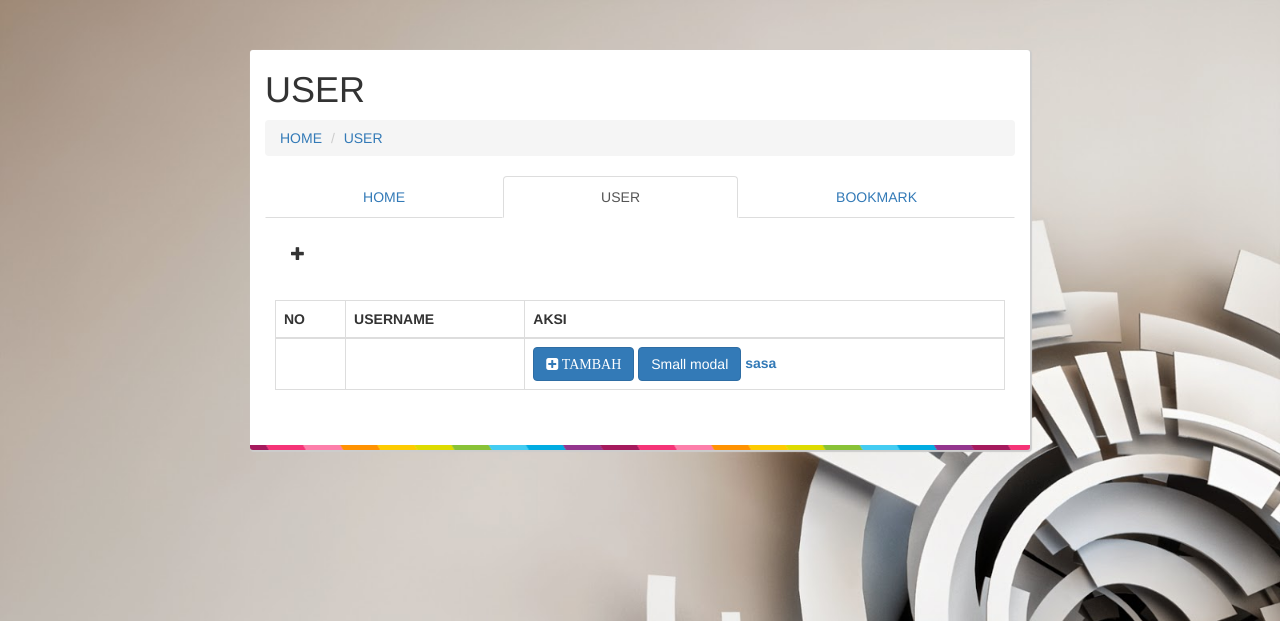
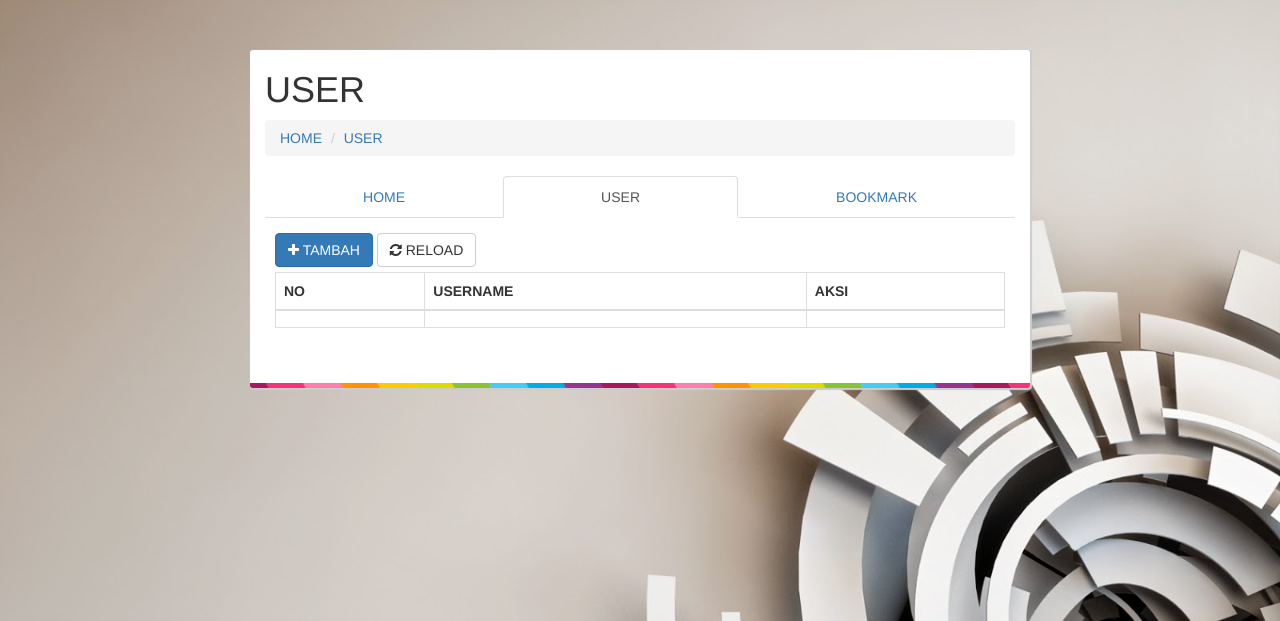
Before and after one commit to silogos/TugasGit-CI, a CodeIgniter app: page /TugasCI-GIT/index.php/home/user in a window 1280 px wide. Shown: the top 621 px of the page. Run offline with CodeIgniter, Linux system fonts and the light colour scheme; the visitor is signed in with stand-in values (Sample User, id 1); data that the repository does not hold is empty; some libraries are stand-ins or nearby versions.

Commit message:
ajax user selesai

```diff
--- a/application/views/home/user_view.php
+++ b/application/views/home/user_view.php
@@ -17,11 +17,17 @@
                 <li><a href="<?php echo base_url('index.php/home/bookmark'); ?>">BOOKMARK</a></li>
             </ul>
             <div id="content">
-                <div id="notif" class="alert" role="alert">
-                  <span class="glyphicon glyphicon-plus" aria-hidden="true"></span>
-                  <span class="sr-only">Error:</span>
-                  <span class="eror_detail"></span>
+                <div id="notif" class="alert" role="alert" style="display: none;">
+                    <i id="notif_icon" class="fa fa-plus"></i>
+                    <span class="sr-only">Error:</span>
+                    <span class="eror_detail"></span>
+                    <button onclick="remove_notif()" class="close"><i class="fa fa-remove"></i></button>
                 </div>
+                <div style="margin: 5px 0;">
+                    <a class="btn btn-primary" onclick="mod_tambah()"><i class="fa fa-plus"></i> TAMBAH</a>
+                    <button class="btn btn-default" onclick="reload()"><i class="fa fa-refresh"></i> RELOAD</button>
+                </div>
+                <div class="table-responsive">
                 <table id="user" class="table table-bordered table-striped">
                     <thead>
                         <th>NO</th>
@@ -33,13 +39,12 @@
                             <td></td>
                             <td></td>
                             <th>
-                                <?php echo anchor(base_url('index.php/cruduser/tambah'),'<i class="fa fa-plus-square"> TAMBAH</i>',array('class'=>'btn btn-primary')); ?>
-                                <button type="button" class="btn btn-primary" data-toggle="modal" data-target="#tambah-user">Small modal</button>
-                                <a id="test">sasa</a>
+
                             </th>
                         </tr>
                     </tfoot>
                 </table>
+                </div>
             </div>
 
 
@@ -49,15 +54,14 @@
 </div>
 
 
-
-<div class="modal" id="tambah-user">
-    <div class="modal-dialog">
+<div class="modal" id="tambah_user">
+    <div class="modal-dialog modal-md">
         <div class="modal-content">
             <div class="modal-header">
             <button type="button" class="close" data-dismiss="modal" aria-label="Close"><span aria-hidden="true"><i class="fa fa-remove"></i></span></button>
             <h4 class="modal-title">TAMBAH USER</h4>
             </div>
-            <form method="POST" class="form-user">
+            <form id="form-tambah-user">
             <div class="modal-body">
 
                 <div class="form-group">
@@ -74,14 +78,50 @@
 
             </div>
             <div class="modal-footer">
-                <a class="form-control btn btn-primary tambahuser" >TAMBAH</a>
-                <a onclick="edit_user(this.)" class="form-control btn btn-primary" >TAMBAH</a>
+                <a href="#tambah" onclick="tambah()" class="form-control btn btn-primary" >TAMBAH</a>
             </div>
             </form>
         </div>
     </div>
 </div>
 
+
+<div class="modal" id="edit_user">
+    <div class="modal-dialog modal-md">
+        <div class="modal-content">
+            <div class="modal-header">
+            <button type="button" class="close" data-dismiss="modal" aria-label="Close"><span aria-hidden="true"><i class="fa fa-remove"></i></span></button>
+            <h4 id="modtit" class="modal-title">USER</h4>
+            </div>
+            <div class="modal-body">
+                <form id="form-edit-user">
+                    <div class="form-group">
+                        <input type="hidden" name="id" id="id" required="" disabled=""/>
+                        <input class="form-control" type="text" name="username" id="username" required="" id="username" placeholder="Username" disabled=""/>
+                    </div>
+                    <div class="form-group">
+                        <input class="form-control" type="password" name="pass_word" required="" id="password" placeholder="Password Lama"/>
+                    </div>
+                    <div class="form-group">
+                        <input class="form-control" type="password" name="password" required="" id="password" placeholder="Password Sekarang"/>
+                    </div>
+                    <div class="progress" style="display: none;">
+                      <div class="progress-bar" role="progressbar" aria-valuenow="1" aria-valuemin="0" aria-valuemax="100" style="width: 1%;">
+
+                      </div>
+                    </div>
+                </form>
+            </div>
+            <div class="modal-footer">
+                <button type="button" class="btn btn-default" data-dismiss="modal">Close</button>
+                <a href="#edit" onclick="edit()" class="btn btn-primary" >EDIT</a>
+            </div>
+
+        </div>
+    </div>
+</div>
+
+<!-- modal delete user --!>
 <div class="modal" id="hapus">
     <div class="modal-dialog modal-sm">
         <div class="modal-content">
@@ -96,7 +136,7 @@
             </div>
             <div class="modal-footer">
                 <button type="button" class="btn btn-default" data-dismiss="modal">Close</button>
-                <a id='delete_user' class="btn btn-danger" ><i class="fa fa-trash"></i> Delete</a>
+                <a href="#delete" id='delete_user' class="btn btn-danger" ><i class="fa fa-trash"></i> Delete</a>
             </div>
 
         </div>
--- a/assets/javascript/user.js
+++ b/assets/javascript/user.js
@@ -1,5 +1,9 @@
-$(function (){
-    var user = $('#user').dataTable({
+var user;
+
+$(document).ready(function(){
+
+    //datatable
+    user = $('#user').DataTable({
         ajax: 'user_data',
         columns: [
             {'data': 'no'},
@@ -7,13 +11,21 @@ $(function (){
             {'data': 'id'}
         ]
     });
+
 });
 
+function reload(){
+    user.ajax.reload();
+}
 
+function mod_tambah(){
+    $('#tambah_user').modal('show');
+    $('#username').focus();
 
-$(document).ready(function(){
-    $('.tambahuser').click(function(){
-        var data = $('.form-user').serialize();
+}
+
+function tambah(){
+    var data = $('#form-tambah-user').serialize();
     $.ajax({
         type: 'POST',
         url: '../cruduser/tambah_aksi',
@@ -25,30 +37,86 @@ $(document).ready(function(){
         },
         success: function(response){
             $('.progress-bar').animate({width: '100%'}, 500);
+            $('.progress').css('display','none');
             $('#username,#password').val('');
-                $('.progress').css('display','none');
-                $('.progress-bar').css('width','1px');
+            $('.eror_detail').text(response.msg);
+            $('#notif').removeClass('alert-danger alert-success alert-warning');
+            $('#notif_icon').removeClass('fa-info fa-plus fa-trash');
+            if(response.error == true){
+                $('#notif').addClass('alert-warning');
+                $('#notif_icon').addClass('fa-info');
+            }else{
+                $('#notif').addClass('alert-success');
+                $('#notif_icon').addClass('fa-plus');
+            }
+            $('#notif').fadeIn(3000);
             setTimeout(
             function(){
-                    $('#tambah-user').modal('hide');
-                    alert(response.msg);
-                    refresh()
+                $('#tambah_user').modal('hide');
+                reload();
             },1000);
         }
     });
+}
+
+function mod_edit(id){
+    $('#edit_user').modal('show');
+    $.ajax({
+        type: 'GET',
+        url: '../cruduser/edit/'+id,
+        dataType: 'JSON',
+        success: function(data){
+            $('#form-edit-user input[name=id]').val(data.id);
+            $('#form-edit-user input[name=username]').val(data.username);
+            $('#form-edit-user input[name=pass_word]').focus();
+        }
     });
+}
+
+function edit(){
+    $('#id, #username').removeAttr('disabled');
+    var data = $('#form-edit-user').serialize();
+
+    $.ajax({
+        type: 'POST',
+        url: '../cruduser/edit_aksi',
+        data: data,
+        beforeSend: function(){
+            $('.progress').show();
+            $('.progress-bar').animate({width: '60%'}, 0);
+        },
+        success: function(response){
+            $('.progress-bar').animate({width: '100%'}, 500);
+            $('.progress').css('display','none');
+            $('#username,#password').val('');
+            $('.eror_detail').text(response.msg);
+            $('#notif').removeClass('alert-danger alert-success alert-warning');
+            $('#notif_icon').removeClass('fa-info fa-plus fa-trash');
+            if(response.error == true){
+                $('#notif_icon').addClass('fa-info');
+                $('#notif').addClass('alert-warning');
+            }else{
+                $('#notif_icon').addClass('fa-check');
+                $('#notif').addClass('alert-success');
+            }
+            $('#notif').fadeIn(3000);
+            setTimeout(
+            function(){
+                $('#tambah_user').modal('hide');
+                reload();
+            },1000);
+        }
     });
-
-function refresh(){
-    user.ajax.url('user_data').load();
 }
 
 function mod_delete(id){
     $('#hapus').modal('show');
-    $('#delete_user').attr('onclick','delete_user('+id+')');
+    $('#delete_user').focus();
+    $('#delete_user').attr('onclick','deleted('+id+')');
 }
 
-function delete_user(id){
+function deleted(id){
+
     $.ajax({
         url: '../cruduser/delete/'+id,
         type: 'GET',
@@ -57,13 +125,21 @@ function delete_user(id){
             $(this).parent().remove();
             $('#hapus').modal('hide');
             $('.eror_detail').text(response.msg);
-            if(response.error){
-                $('#notif').addClass('alert-success');
+            $('#notif').removeClass('alert-danger alert-success alert-warning');
+            $('#notif_icon').removeClass('fa-info fa-plus fa-trash');
+            if(response.error==true){
+                $('#notif_icon').addClass('fa-info');
+                $('#notif').addClass('alert-warning');
             }else{
+                $('#notif_icon').addClass('fa-trash');
                 $('#notif').addClass('alert-danger');
             }
             $('#notif').fadeIn(3000);
-
+            reload();
         }
     });
 }
+
+function remove_notif(){
+    $('#notif').fadeOut(1000);
+}
```
Also changed, not shown: application/controllers/CrudUser.php (+15 -20 lines), application/views/user/edit.php (+9 -42 lines). Lines whose indentation alone changed are shown as unchanged.
